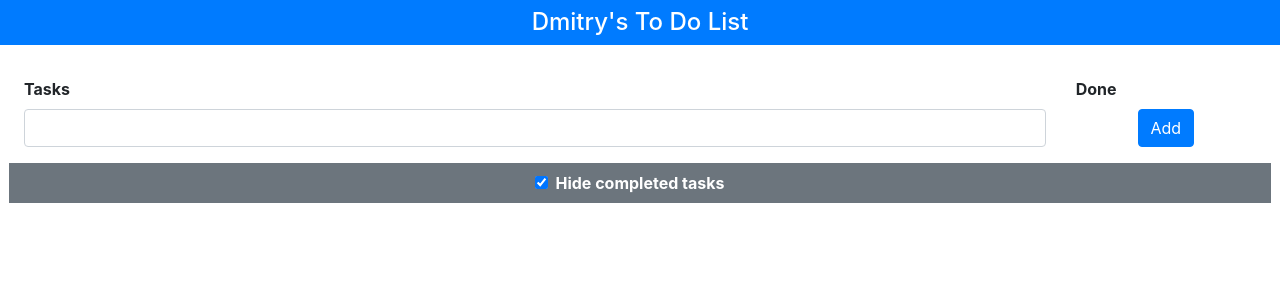
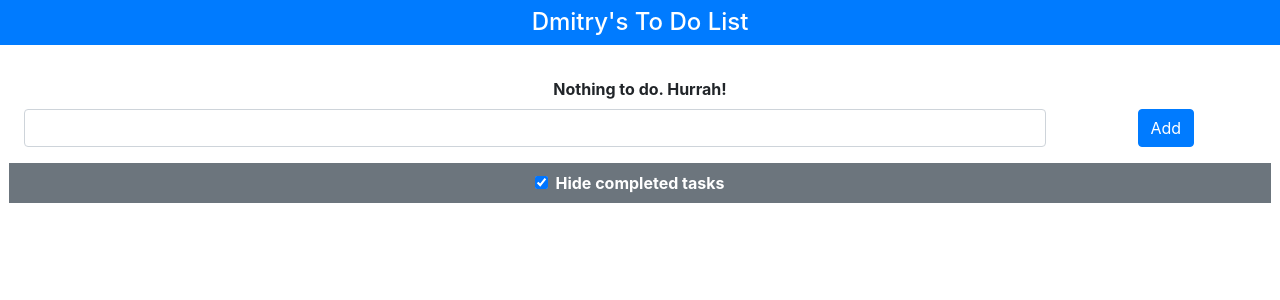
Before and after one commit to vcamelot/learning-vue-todo, a Vue app: page / in a window 1280 px wide. Shown: the top 300 px of the page. Built offline with nearby package versions, Linux system fonts and the light colour scheme.

Commit message:
Special message shown if there are no pending tasks

```diff
--- a/src/App.vue
+++ b/src/App.vue
@@ -4,6 +4,12 @@
       {{ name }}'s To Do List
     </h4>
     <div class="container-fluid p-4">
+      <div class="row" v-if="filteredTasks.length == 0">
+        <div class="col text-center">
+          <b>Nothing to do. Hurrah!</b>
+        </div>
+      </div>
+      <template v-else>
         <div class="row">
           <div class="col font-weight-bold">Tasks</div>
           <div class="col-2 font-weight-bold">Done</div>
@@ -11,10 +17,16 @@
         <div class="row" v-for="t in filteredTasks" v-bind:key="t.action">
           <div class="col">{{ t.action }}</div>
           <div class="col-2 text-center">
-          <input type="checkbox" v-model="t.done" class="form-check-input" @change="saveTodos" />
+            <input
+              type="checkbox"
+              v-model="t.done"
+              class="form-check-input"
+              @change="saveTodos"
+            />
             {{ t.done }}
           </div>
         </div>
+      </template>
       <div class="row py-2">
         <div class="col">
           <input v-model="newItemText" class="form-control" />
@@ -74,7 +86,7 @@ export default {
     saveTodos() {
       localStorage.setItem("todos", JSON.stringify(this.tasks));
       console.log(JSON.stringify(this.tasks));
-    }
+    },
   },
   created() {
     let data = localStorage.getItem("todos");
```
Lines whose indentation alone changed are shown as unchanged.
